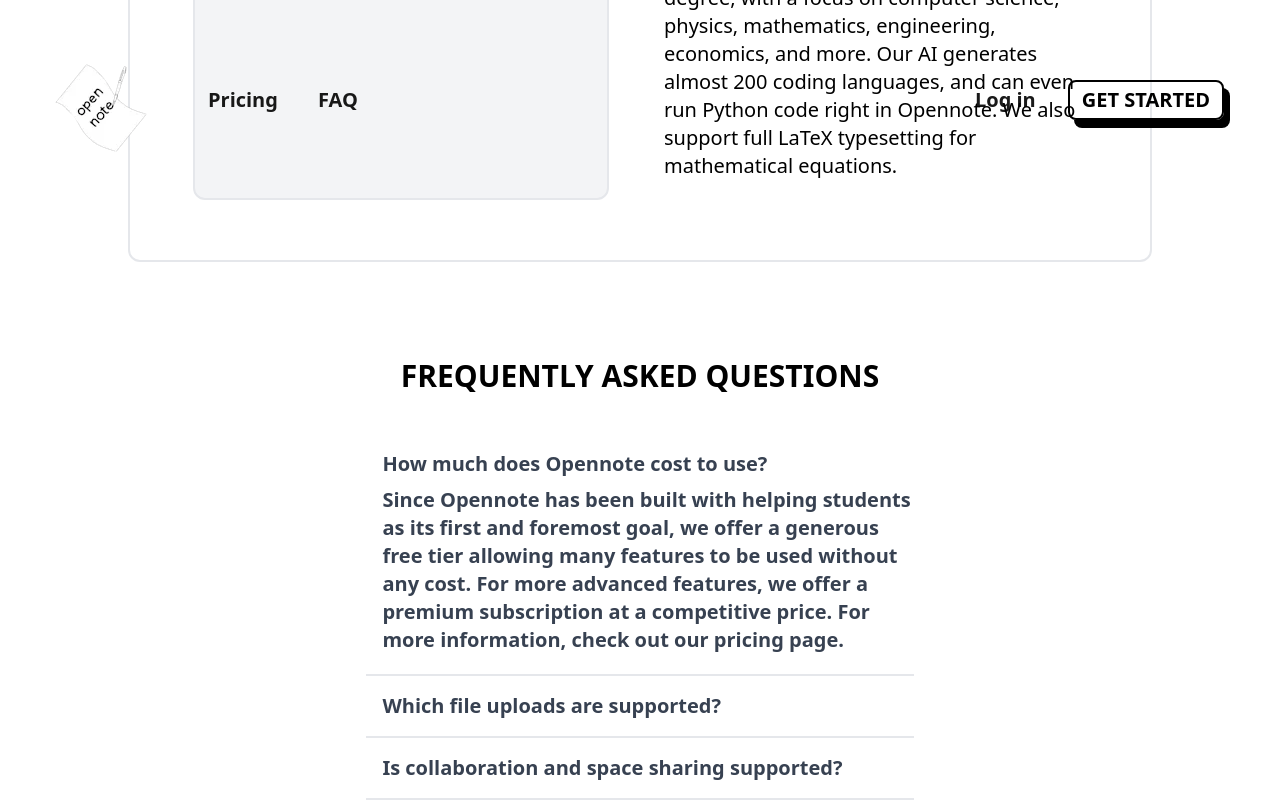
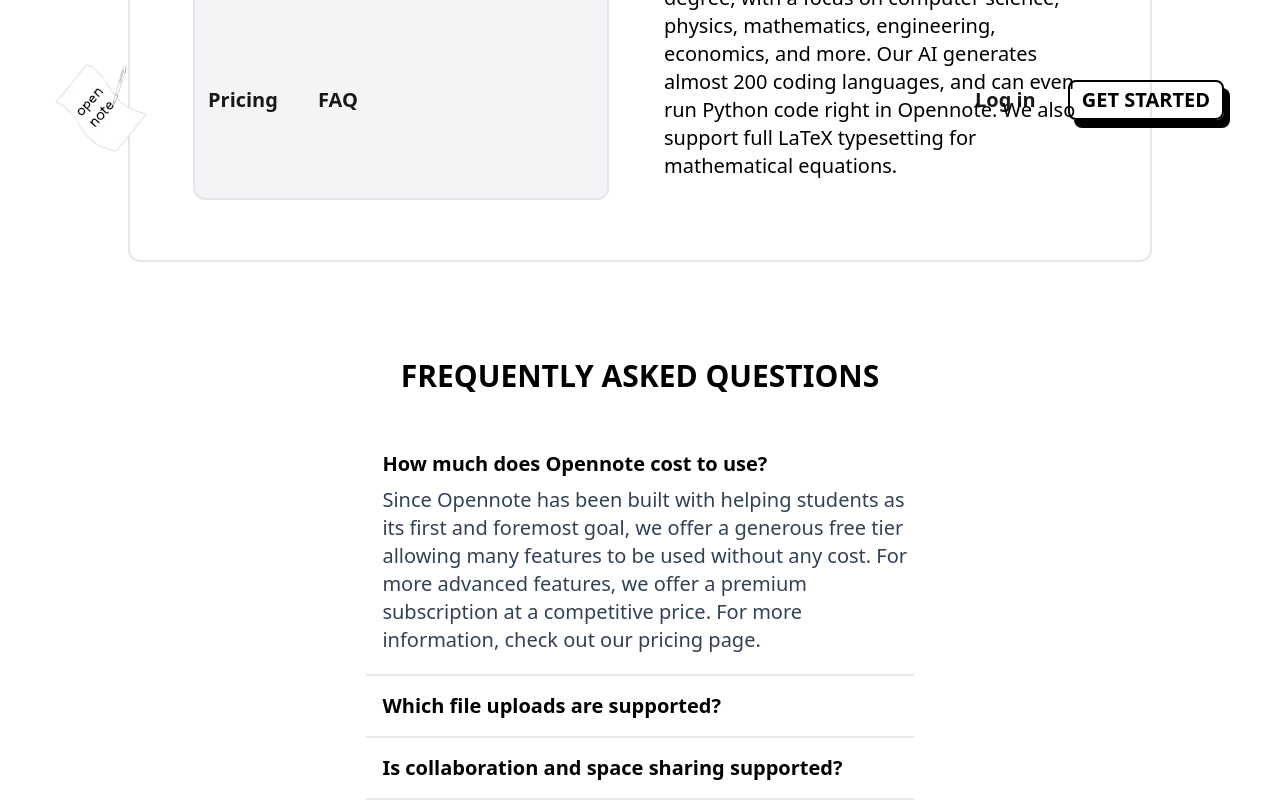
Before and after one commit to parteekahlawat/text-to-animation, a React (Vite) app: page / in a window 1280 px wide. Both pictures are taken after a click on the element "How much does Opennote cost to use?". Shown: the part 2422-3222 px from the top of the page. Built offline with nearby package versions, Linux system fonts and the light colour scheme.

Commit message:
minor alterations

```diff
--- a/src/components/QnA.jsx
+++ b/src/components/QnA.jsx
@@ -14,12 +14,12 @@ const QnA = () => {
           return (
             <div key={index} className='w-[90%] mx-auto my-4 pb-3 pl-4 border-b-2 border-gray-200'>
                 <div className='w-full flex items-center justify-between mb-1'>
-                    <p className='text-lg md:text-xl font-semibold  text-gray-700 hover:underline cursor-pointer' onClick={() => handleClick(qa)}>{qa.question} </p>
+                    <p className='text-lg md:text-xl font-semibold  text-black hover:underline underline-offset-4 cursor-pointer' onClick={() => handleClick(qa)}>{qa.question} </p>
                 </div>
                 {selectedIndex === qa.id &&
                 (
                     <div className='animate-linUp2 w-full flex items-center justify-between my-2'>
-                        <p className='text-lg md:text-xl font-semibold  text-gray-700'>{qa.answer}</p>
+                        <p className='text-lg md:text-xl font-medium text-slate-700'>{qa.answer}</p>
                     </div>
                 )}
             </div>
```
